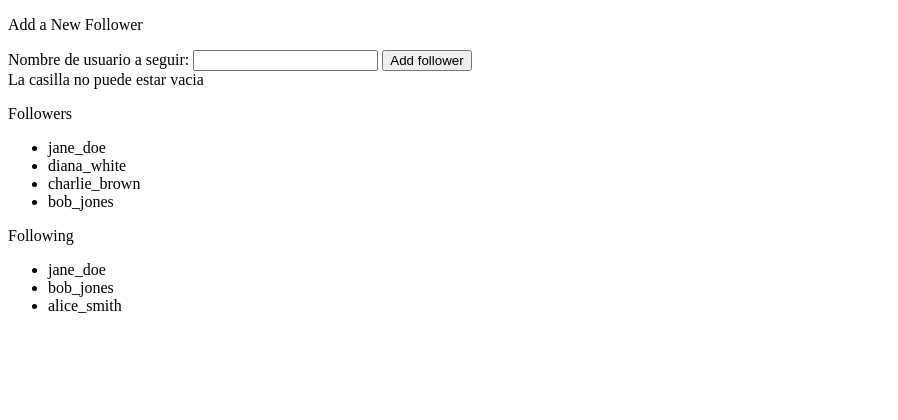
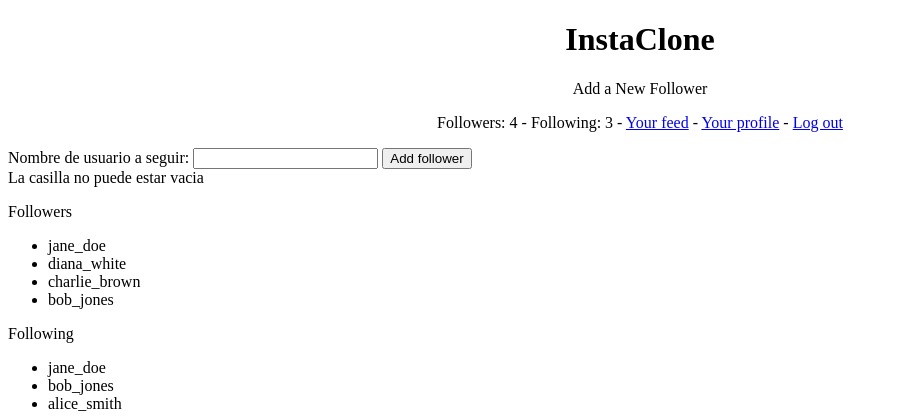
Before and after one commit to JuanDols/InstaClone-Dani-Joan, a PHP site: page /people.php in a window 1280 px wide. Shown: the top 420 px of the page, without its empty margins (0-898 px from the left). Run offline with PHP 8.4, Linux system fonts and the light colour scheme; a user stored in the database is signed in; data comes from the database, SQL or seed files in the repository.

Commit message:
move functions, fix people.php menu

```diff
--- a/db_connection.php
+++ b/db_connection.php
@@ -133,6 +133,30 @@
 
 
 //Place below all database related functions
-//TODO All database related stuff should be in db_connection.php file. Create here functions (getPhotosFeed, getFollowers...) and call them from your main web files when needed.
-//preguntar si basta con hacer la query cada vez y usar execQuery, o poner aqui cada funcion con cada select especifico?
+function getPeopleFollowingMe($following_id) {
+	//obtener numero de gente que me sigue
+	$sql = "SELECT count(follower_id) AS followers FROM instagram_clone.followers WHERE following_id = ".$following_id."; -- gente que me sigue";
+	$result = execQuery(getDbConnection(), $sql);
+	if (mysqli_num_rows($result) > 0) {
+		while ($row = mysqli_fetch_assoc($result)) {
+			return $row["followers"];
+		}
+	}
+}
+
+function getPeopleIFollow($follower_id) {
+	$sql = "SELECT count(following_id) AS following FROM instagram_clone.followers WHERE follower_id = ".$follower_id."; -- gente que yo sigo";
+        $result = execQuery(getDbConnection(), $sql);
+        if (mysqli_num_rows($result) > 0) {
+            while ($row = mysqli_fetch_assoc($result)) {
+                return $row["following"];
+            }
+        }
+}
+
+function deleteUser($logged_user){
+	$sql = "DELETE FROM users WHERE username LIKE '".$logged_user."'";
+    $result = execQuery(getDbConnection(), $sql);
+	return $result;
+}
 ?>
--- a/deleteuser.php
+++ b/deleteuser.php
@@ -22,8 +22,7 @@
     echo "</form>";
     if(isset($_POST["delete_confirm"])){
         //delete query
-        $sql = "DELETE FROM users WHERE username LIKE '".$_SESSION["logged_user"]."'";
-        $result = execQuery(getDbConnection(), $sql);
+        $result = deleteUser($_SESSION["logged_user"]);
         if (!$result) {
             echo "Error al eliminar usuario.";
         }
--- a/people.php
+++ b/people.php
@@ -4,13 +4,22 @@
 ?>
 <!DOCTYPE html>
 <html lang="en">
+
 <head>
     <meta charset="UTF-8">
     <meta name="viewport" content="width=device-width, initial-scale=1.0">
     <title>Document</title>
 </head>
+
 <body>
-    <p>Add a New Follower</p>
+    <h1 style="text-align: center;">InstaClone</h1>
+    <p style="text-align: center;">Add a New Follower</p>
+    <?php
+    $followers_count = getPeopleFollowingMe($_SESSION["logged_id"]);
+    $following_count = getPeopleIFollow($_SESSION["logged_id"]);
+    echo "<p style=\"text-align: center;\">Followers: $followers_count - Following: $following_count - <a href=\"feed.php\">Your feed</a> - <a href=\"profile.php?userid=" . $_SESSION["logged_id"] . "\">Your profile</a> - <a href=\"logout.php\">Log out</a></p>";
+
+    ?>
     <form method="POST" action="people.php">
         <label for="seguir">Nombre de usuario a seguir:</label>
         <input type="text" id="seguir" name="seguir" required>
@@ -59,7 +68,7 @@
         <?php
         //para seguir a alguien nuevo, insertar en tabla followers. follower_id es el usuario actual, following_id sera el id del usuario que se va a seguir
         $sql = "SELECT u.id, u.username FROM followers f JOIN users u ON f.follower_id = u.id
-        WHERE f.following_id = ".$_SESSION['logged_id']." ORDER BY u.username DESC"; //1 deberia ser la id de la sesion
+        WHERE f.following_id = " . $_SESSION['logged_id'] . " ORDER BY u.username DESC"; //1 deberia ser la id de la sesion
         $result = execQuery(getDbConnection(), $sql);
         if (mysqli_num_rows($result) > 0) {
             while ($row = mysqli_fetch_assoc($result)) {
@@ -74,7 +83,7 @@
         <?php
         //para seguir a alguien nuevo, insertar en tabla followers. follower_id es el usuario actual, following_id sera el id del usuario que se va a seguir
         $sql = "SELECT u.id, u.username FROM followers f JOIN users u ON f.following_id = u.id
-    WHERE f.follower_id = ".$_SESSION['logged_id']." ORDER BY u.username DESC"; //1 deberia ser la id de la sesion
+    WHERE f.follower_id = " . $_SESSION['logged_id'] . " ORDER BY u.username DESC"; //1 deberia ser la id de la sesion
         $result = execQuery(getDbConnection(), $sql);
         if (mysqli_num_rows($result) > 0) {
             while ($row = mysqli_fetch_assoc($result)) {
@@ -85,4 +94,5 @@
         ?>
     </ul>
 </body>
+
 </html>
```
Also changed, not shown: feed.php (+2 -14 lines), profile.php (+13 -14 lines). Lines whose indentation alone changed are shown as unchanged.
